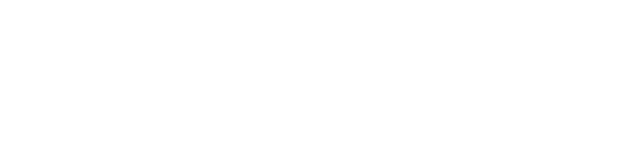
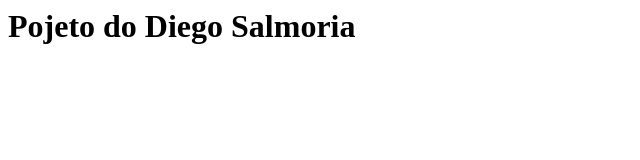
Before and after one commit to DiegoSalmoria/meu-site, a plain HTML site: page index.html in a window 1280 px wide. Shown: the whole page, without its empty margins (0-640 px from the left). Drawn offline with Linux system fonts and the light colour scheme.

Commit message:
Titulo da pagina

```diff
--- a/index.html
+++ b/index.html
@@ -2,5 +2,6 @@
     <head>
 	</head>
 	<body>
+	    <h1>Pojeto do Diego Salmoria</h1>
 	</body>
 </html>
```
